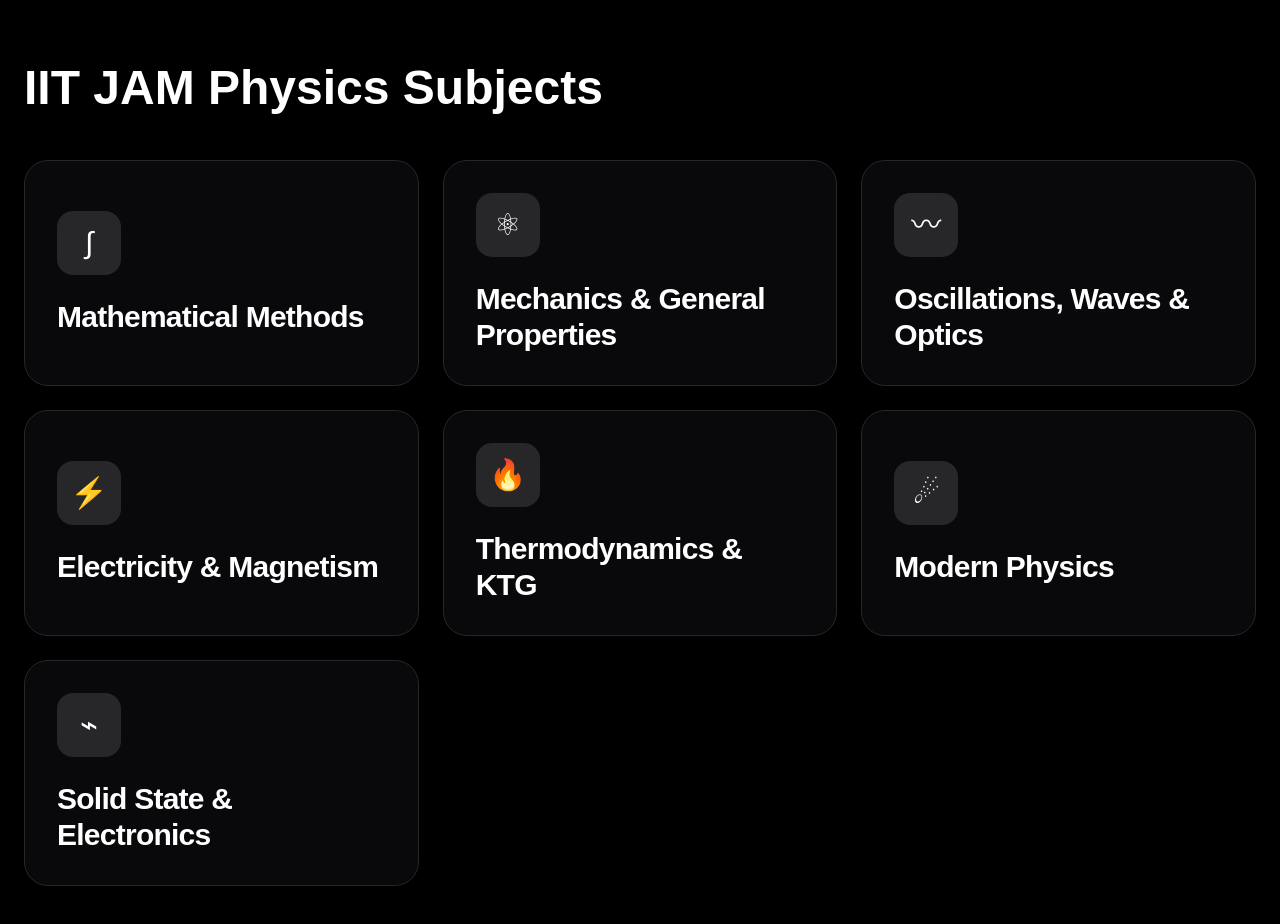
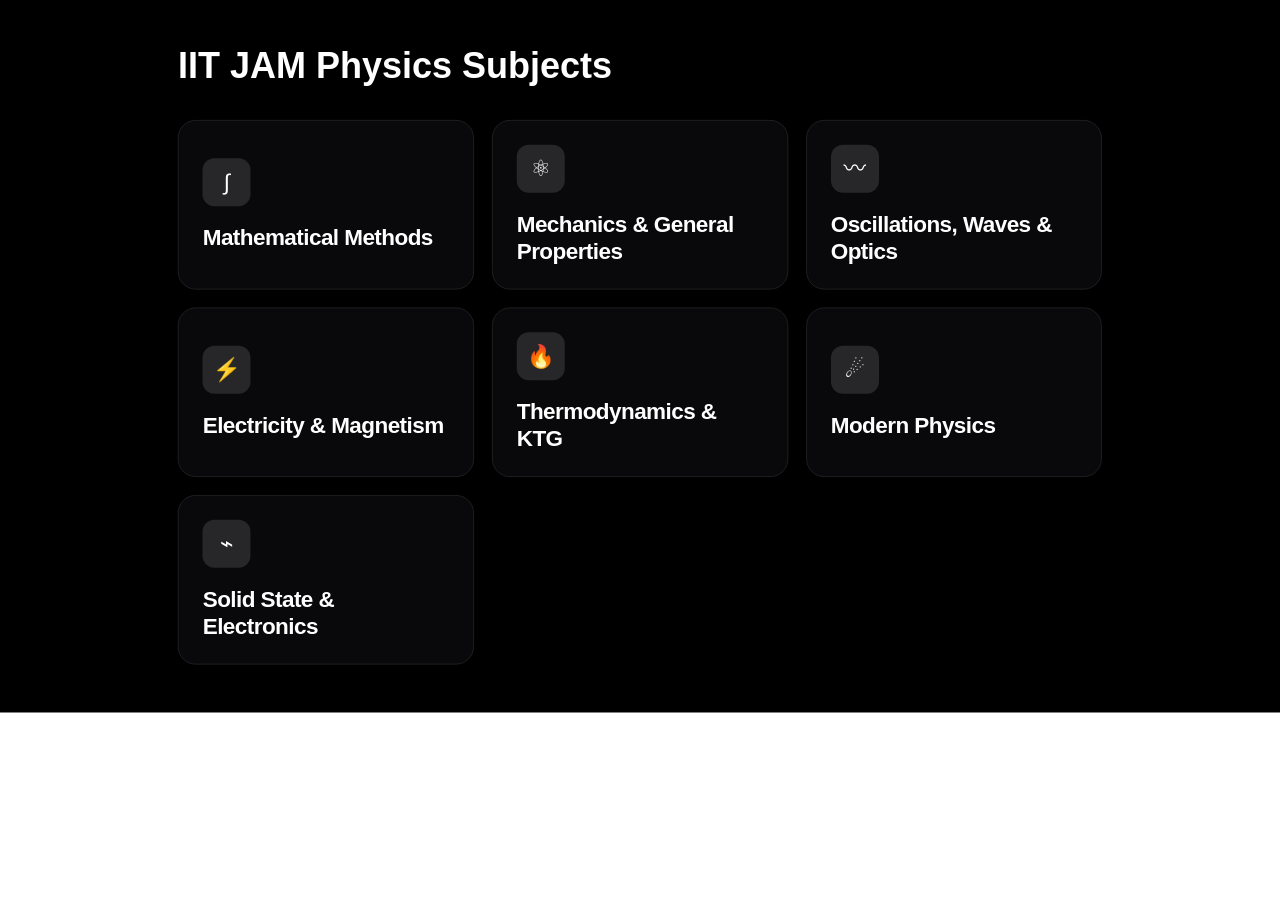
Before and after one commit to jamphyadmin-cell/jamphy, a Next.js app: page /questions in a window 1280 px wide. Shown: the top 924 px of the page. Built offline with nearby package versions, Linux system fonts and the light colour scheme.

Commit message:
Reduced global zoom

```diff
--- a/src/app/page.js
+++ b/src/app/page.js
@@ -5,6 +5,7 @@ import Link from "next/link";
 export default function IITJamPrepPlatform() {
 
   return (
+  <div className="scale-[0.75] origin-top-left w-[133.33%]">
 
     <div className="min-h-screen bg-zinc-950 text-white">
 
@@ -92,6 +93,6 @@ export default function IITJamPrepPlatform() {
       </section>
 
     </div>
-
+  </div>
   );
 }
--- a/src/app/questions/page.js
+++ b/src/app/questions/page.js
@@ -359,6 +359,9 @@ export default function IITJamPhysicsHub() {
   };
 
   return (
+
+  <div className="overflow-x-hidden">
+    <div className="scale-[0.75] origin-top-left w-[133.33%] min-h-screen bg-black text-white">
 
     <div className="min-h-screen bg-black text-white">
 
@@ -735,7 +738,8 @@ export default function IITJamPhysicsHub() {
         </section>
 
       )}
-
-    </div>
-  );
+      </div>
+        </div>
+  </div>
+);
 }
```
